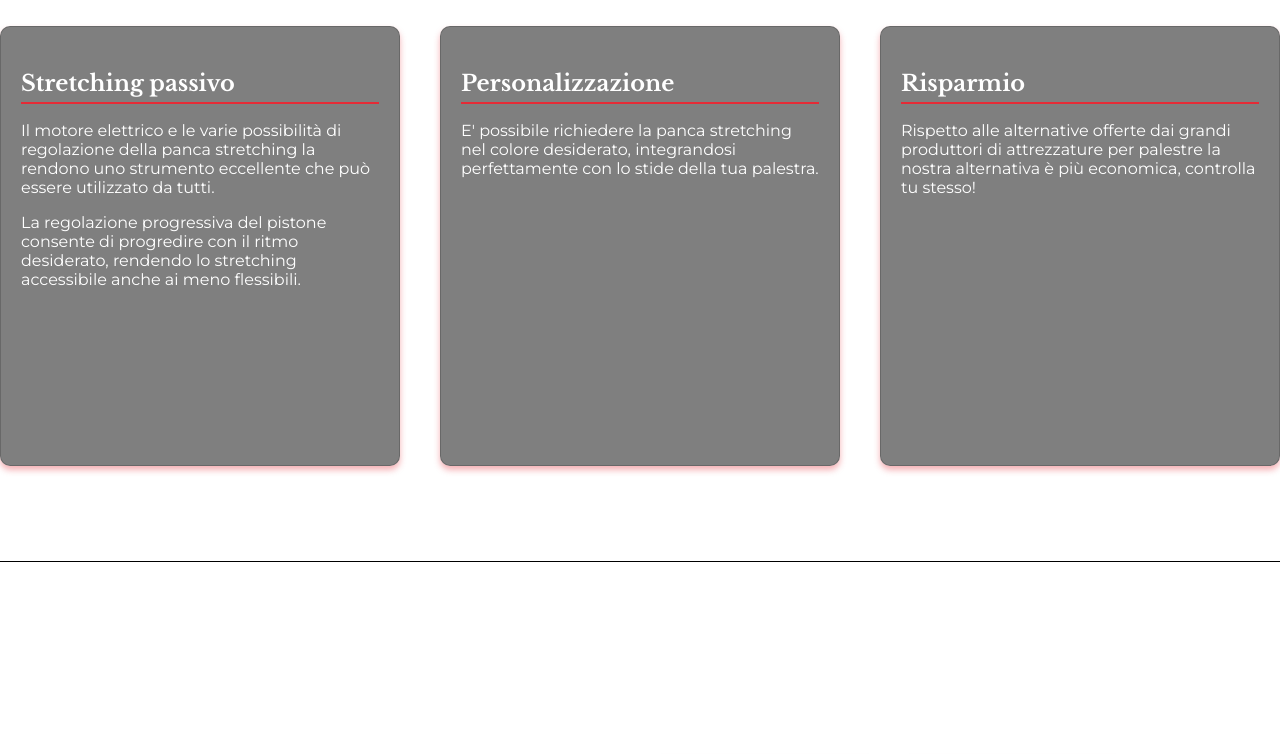
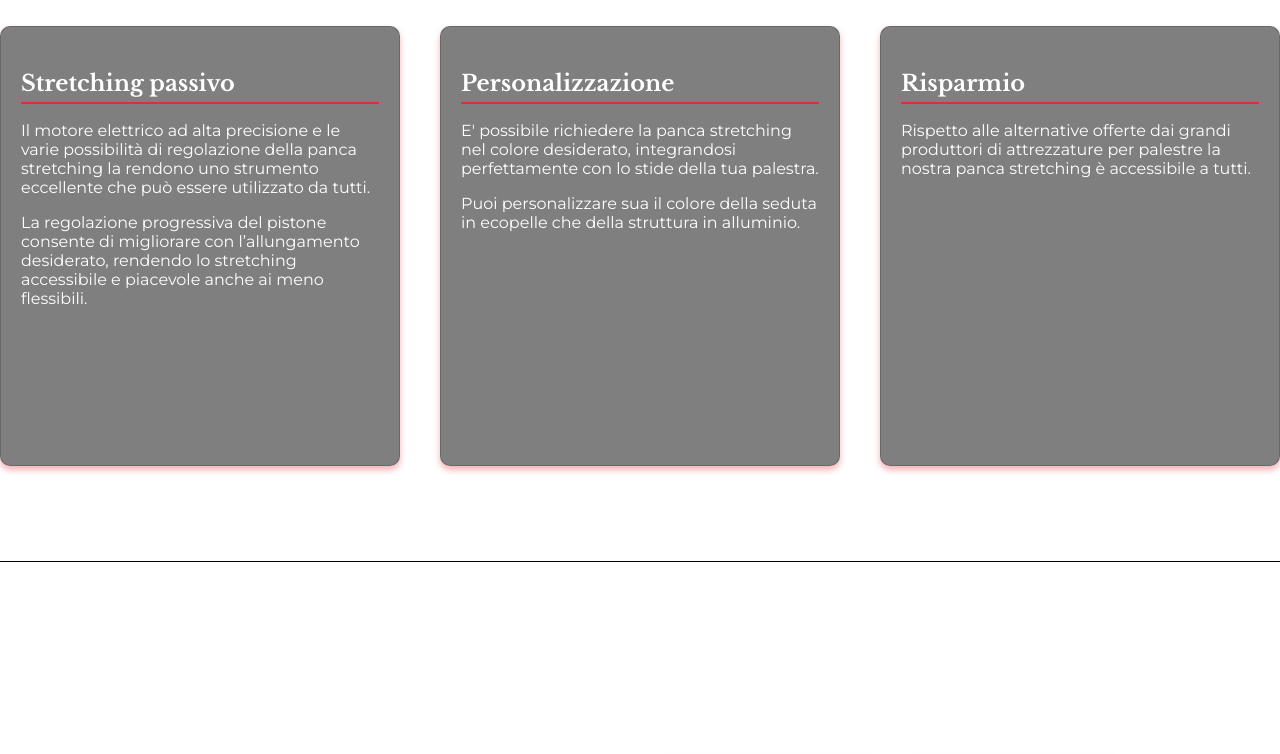
Before and after one commit to umberto-fontanazza/arctech, an Angular app: page /home in a window 1280 px wide. Shown: the part 1040-1794 px from the top of the page. Built offline with nearby package versions, Linux system fonts and the light colour scheme.

Commit message:
Content updated

```diff
--- a/src/app/sections/features/features.component.html
+++ b/src/app/sections/features/features.component.html
@@ -6,16 +6,18 @@
 <div class="feature-box-container">
     <div class="feature-box glassmorphism">
         <h3>Stretching passivo</h3>
-        <p>Il motore elettrico e le varie possibilità di regolazione della panca stretching la rendono uno strumento eccellente che può essere utilizzato da tutti.</p>
-        <p>La regolazione progressiva del pistone consente di progredire con il ritmo desiderato, rendendo lo stretching accessibile anche ai meno flessibili.</p>
+        <p>Il motore elettrico ad alta precisione e le varie possibilità di regolazione della panca stretching la rendono uno strumento eccellente che può essere utilizzato da tutti.</p>
+        <p>La regolazione progressiva del pistone consente di migliorare con l’allungamento desiderato, rendendo lo stretching accessibile e piacevole anche ai meno flessibili.</p>
     </div>
     <div class="feature-box glassmorphism">
         <h3>Personalizzazione</h3>
         <p>E' possibile richiedere la panca stretching nel colore desiderato, integrandosi
-            perfettamente con lo stide della tua palestra.</p>
+            perfettamente con lo stide della tua palestra.
+        </p>
+        <p>Puoi personalizzare sua il colore della seduta in ecopelle che della struttura in alluminio.</p>
     </div>
     <div class="feature-box glassmorphism">
         <h3>Risparmio</h3>
-        <p>Rispetto alle alternative offerte dai grandi produttori di attrezzature per palestre la nostra alternativa è più economica, controlla tu stesso!</p>
+        <p>Rispetto alle alternative offerte dai grandi produttori di attrezzature per palestre la nostra panca stretching è accessibile a tutti.</p>
     </div>
 </div>
--- a/src/app/sections/gallery/gallery.component.html
+++ b/src/app/sections/gallery/gallery.component.html
@@ -8,7 +8,7 @@
         <img src="/assets/images/pulsante-mano-laterale.jpg" alt="">
         <div class="hover-cover">
             <h3>Motore elettrico</h3>
-            <p>Regola la posizione del supporto per le gambe tramite un pulsante.</p>
+            <p>Regola l’intensità del tuo stretching tramite un pulsante.</p>
         </div>
     </div>
     <div class="image-container glassmorphism">
@@ -22,7 +22,7 @@
         <img src="/assets/images/dettaglio-ecopelle.jpg" alt="">
         <div class="hover-cover">
             <h3>Seduta in ecopelle</h3>
-            <p>Testo da inserire</p>
+            <p>La seduta in ecopelle è disponibile in più colori.</p>
         </div>
     </div>
     <div class="image-container glassmorphism">
```
